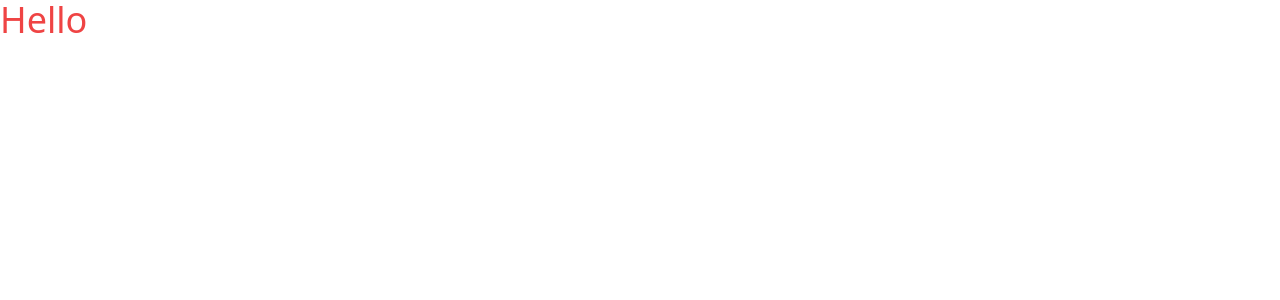
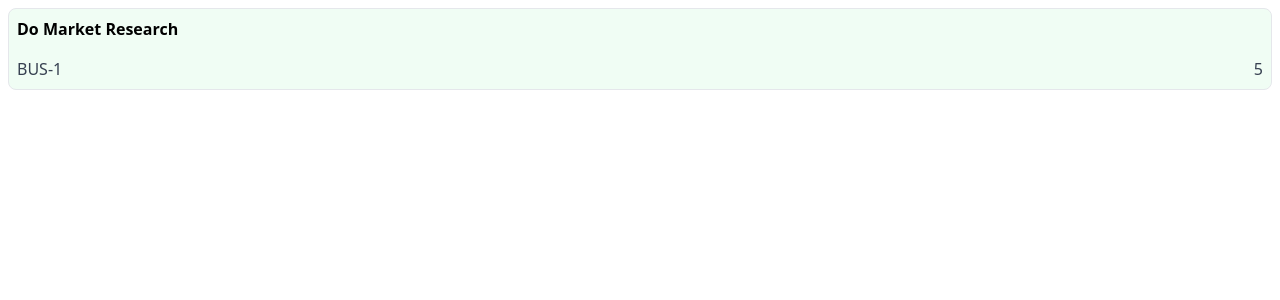
Before and after one commit to thiagoborba/react-into-kanban, a React (Vite) app: page / in a window 1280 px wide. Shown: the top 300 px of the page. Built offline with nearby package versions, Linux system fonts and the light colour scheme.

Commit message:
feat: basic card

```diff
--- a/src/App.tsx
+++ b/src/App.tsx
@@ -1,5 +1,17 @@
 function App() {
-  return <div className="text-4xl text-red-500">Hello</div>;
+  const title = 'Do Market Research';
+  const id = 'BUS-1';
+  const points = 5;
+
+  return (
+    <div className="border rounded-lg px-2 m-2 bg-green-50">
+      <div className="text-base font-semibold py-2">{title}</div>
+      <div className="flex justify-between py-2 text-gray-700">
+        <div>{id}</div>
+        <div>{points}</div>
+      </div>
+    </div>
+  );
 }
 
 export default App;
```
